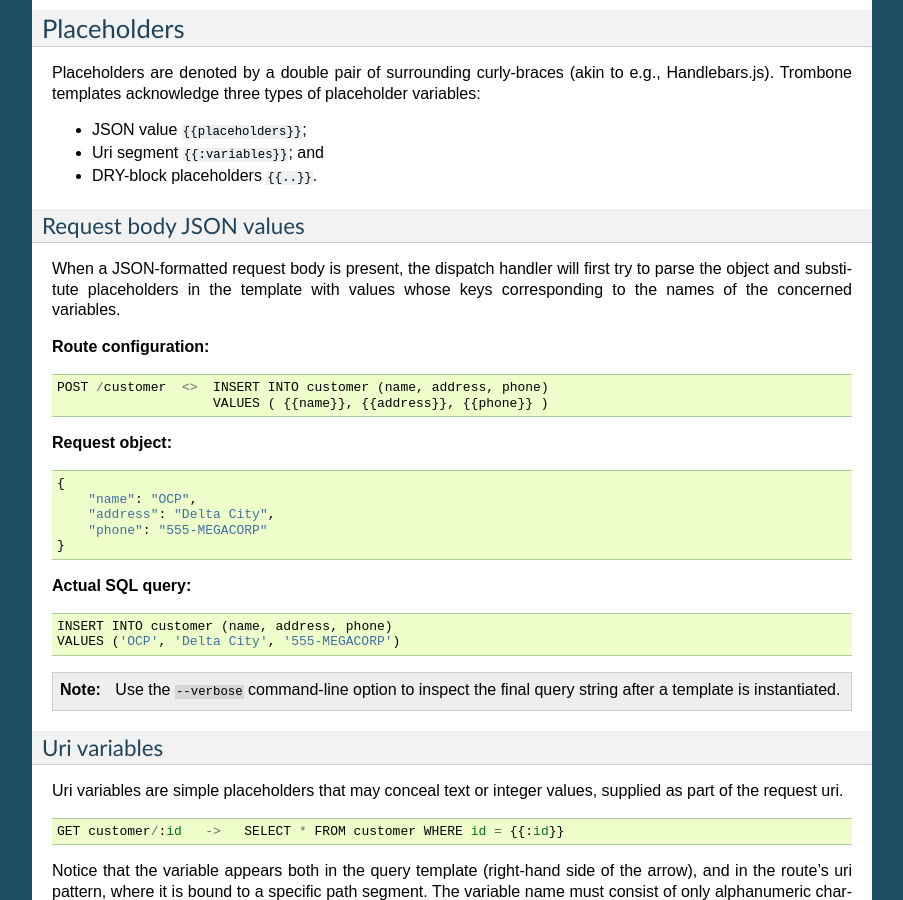
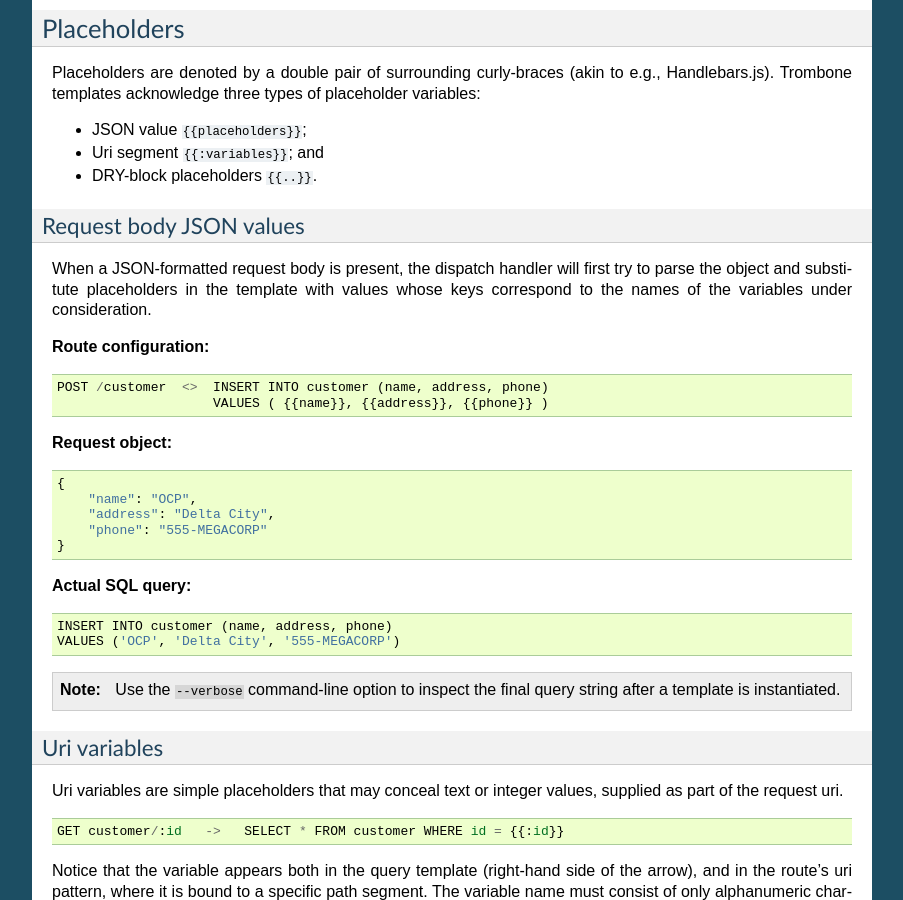
Before and after one commit to laserpants/trombone, a Sphinx documentation site: the page built from docs/route-format.rst, in a window 1280 px wide and 900 px high, scrolled down 692 px. Shown: the whole window, without its empty margins (198-1101 px from the left). Built offline with Sphinx 7.4.7, drawn with Linux system fonts in a browser that asks for light colours.

Commit message:
readme changes

```diff
--- a/docs/route-format.rst
+++ b/docs/route-format.rst
@@ -48,7 +48,7 @@ Placeholders are denoted by a double pair of surrounding curly-braces (akin to e
 Request body JSON values
 ************************
 
-When a JSON-formatted request body is present, the dispatch handler will first try to parse the object and substitute placeholders in the template with values whose keys corresponding to the names of the concerned variables.
+When a JSON-formatted request body is present, the dispatch handler will first try to parse the object and substitute placeholders in the template with values whose keys correspond to the names of the variables under consideration.
 
 ..  =======================  ==========================
     Route configuration:     ``POST /customer  <>  INSERT INTO customer (name, address, phone) VALUES ( {{name}}, {{address}}, {{phone}} )``
```
